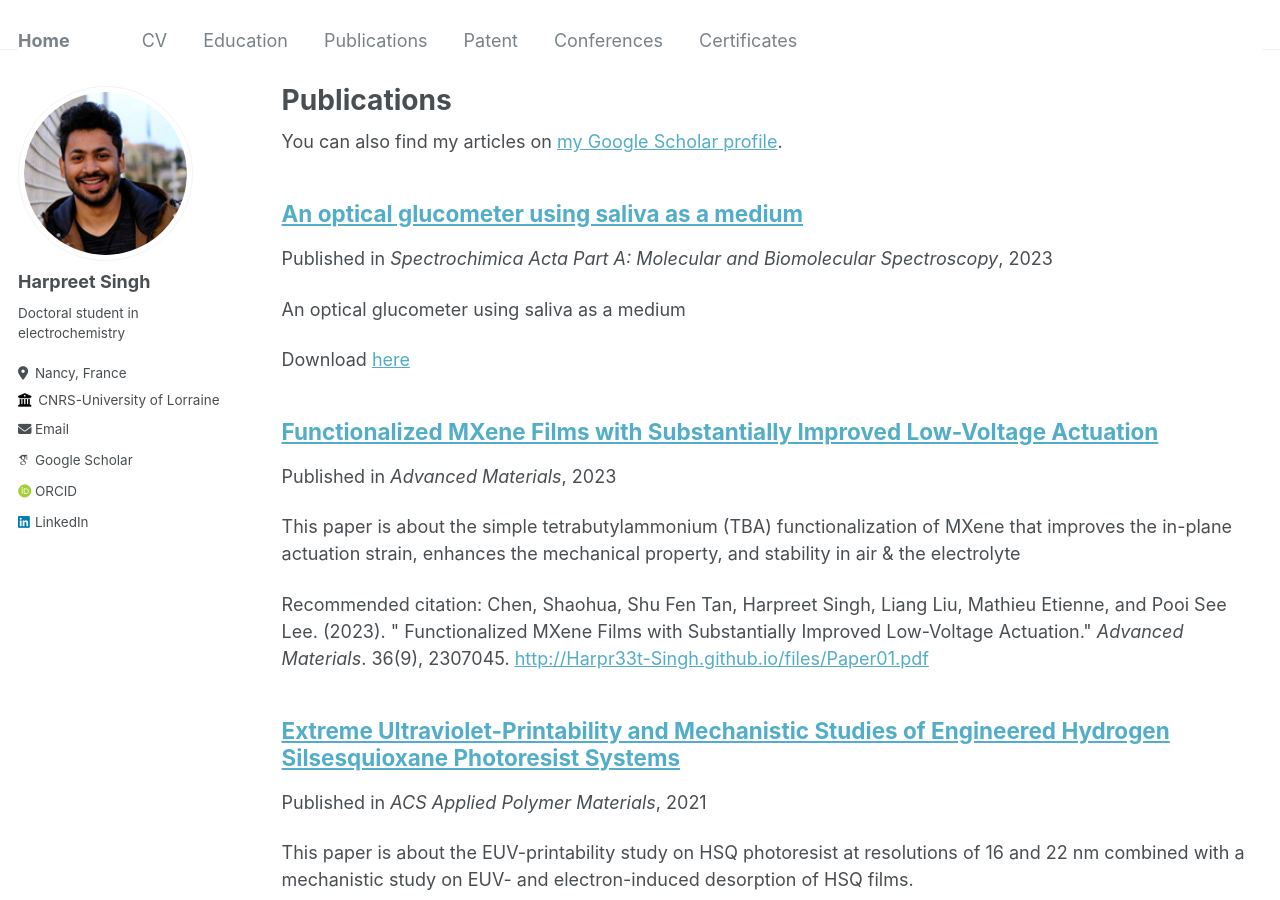
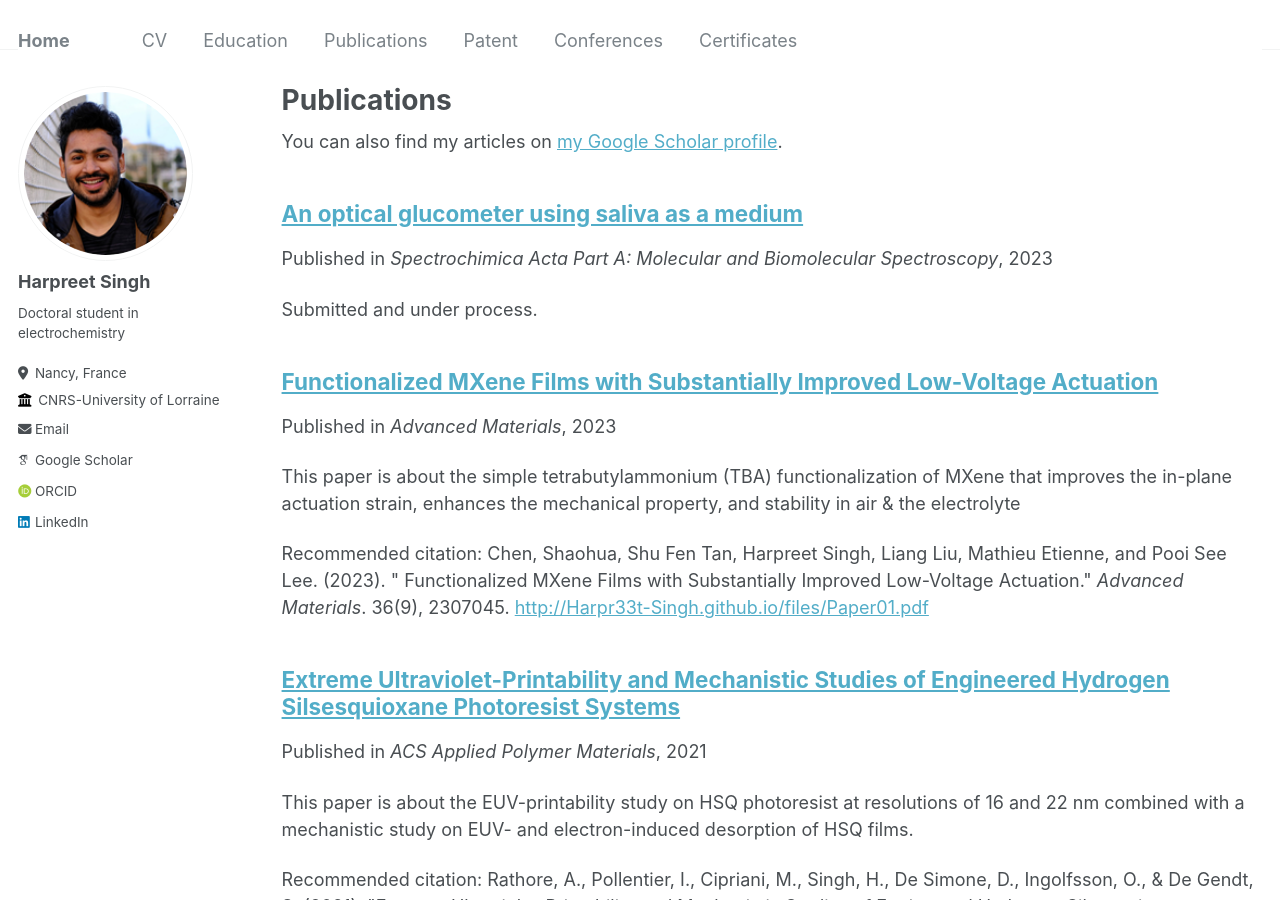
Before and after one commit to Harpr33t-Singh/Harpr33t-Singh.github.io, a Jekyll site: the page built from _pages/publications.md, in a window 1280 px wide and 900 px high. Built offline with Jekyll 4.4.1, drawn with Linux system fonts in a browser that asks for light colours; some web fonts are replaced.

Commit message:
Update 2024-03-29-paper-title-number-8.md

```diff
--- a/_publications/2024-03-29-paper-title-number-8.md
+++ b/_publications/2024-03-29-paper-title-number-8.md
@@ -2,11 +2,11 @@
 title: "An optical glucometer using saliva as a medium"
 collection: publications
 permalink: /publication/2010-10-01-paper-title-number-1
-excerpt: 'An optical glucometer using saliva as a medium'
+excerpt: 'Submitted and under process.'
 date: 2023-11-23
 venue: 'Spectrochimica Acta Part A: Molecular and Biomolecular Spectroscopy'
 
-paperurl: ''
+
 
 
 ---
```
